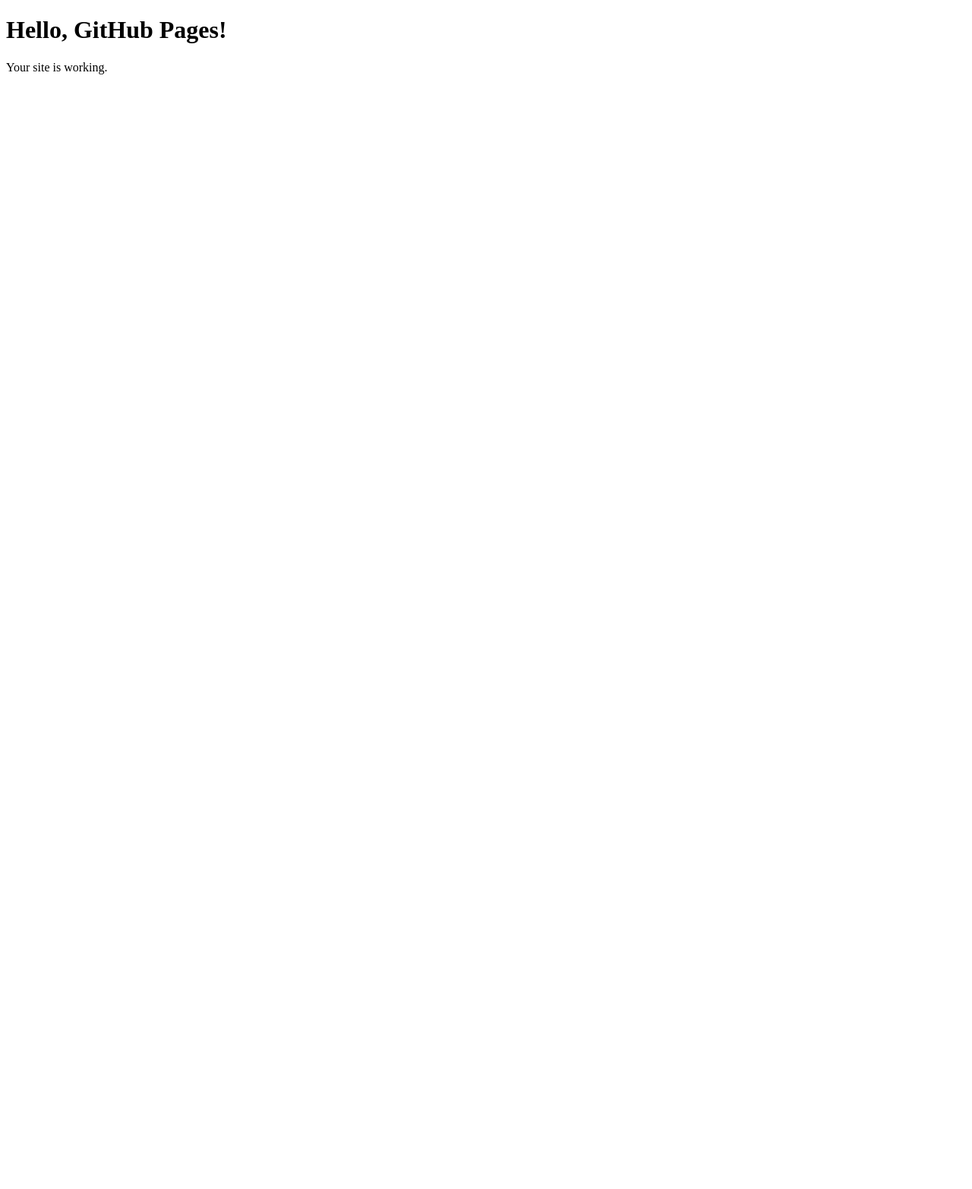
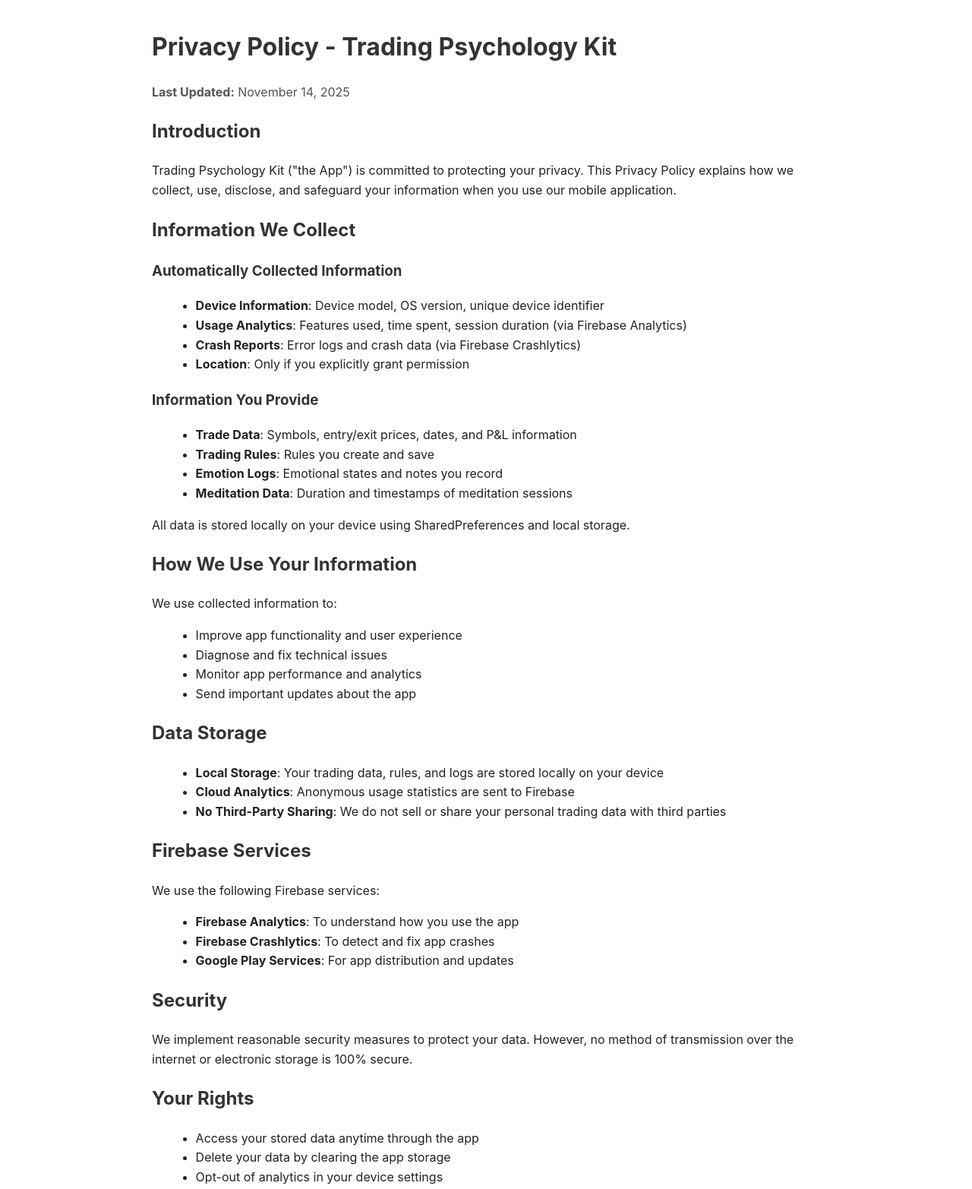
Before and after one commit to meandapps4u/my-android-app, a plain HTML site: page index.html in a window 1280 px wide. Shown: the top 1565 px of the page at 76% size. Before the commit the page ends 800 px from the top, so only its background shows below. Drawn offline with Linux system fonts and the light colour scheme.

Commit message:
Revise index.html for Privacy Policy update
Updated the HTML structure and content to reflect the Privacy Policy for the Trading Psychology Kit, including sections on data collection, usage, and user rights.

```diff
--- a/index.html
+++ b/index.html
@@ -1,10 +1,103 @@
-<!DOCTYPE html>
-<html>
+<!doctype html>
+<html lang="en">
 <head>
-    <title>My GitHub Pages Site</title>
+  <meta charset="utf-8" />
+  <meta name="viewport" content="width=device-width, initial-scale=1" />
+  <title>Privacy Policy - Trading Psychology Kit</title>
+  <style>
+    body { font-family: -apple-system, BlinkMacSystemFont, "Segoe UI", Roboto, "Helvetica Neue", Arial; max-width: 880px; margin: 36px auto; line-height: 1.6; color: #222; padding: 0 16px; }
+    h1,h2,h3 { color: #333; }
+    pre { background:#f6f8fa; padding:12px; overflow:auto }
+    code { background:#f6f8fa; padding:2px 6px; border-radius:4px }
+    ul { margin-left: 1.1rem }
+    .meta { color:#555; margin-bottom:18px }
+    footer { margin-top:36px; font-size:0.95rem; color:#555 }
+  </style>
 </head>
 <body>
-    <h1>Hello, GitHub Pages!</h1>
-    <p>Your site is working.</p>
+  <h1>Privacy Policy - Trading Psychology Kit</h1>
+  <p class="meta"><strong>Last Updated:</strong> November 14, 2025</p>
+
+  <h2>Introduction</h2>
+  <p>
+    Trading Psychology Kit ("the App") is committed to protecting your privacy. This Privacy Policy explains how we collect, use, disclose, and safeguard your information when you use our mobile application.
+  </p>
+
+  <h2>Information We Collect</h2>
+
+  <h3>Automatically Collected Information</h3>
+  <ul>
+    <li><strong>Device Information</strong>: Device model, OS version, unique device identifier</li>
+    <li><strong>Usage Analytics</strong>: Features used, time spent, session duration (via Firebase Analytics)</li>
+    <li><strong>Crash Reports</strong>: Error logs and crash data (via Firebase Crashlytics)</li>
+    <li><strong>Location</strong>: Only if you explicitly grant permission</li>
+  </ul>
+
+  <h3>Information You Provide</h3>
+  <ul>
+    <li><strong>Trade Data</strong>: Symbols, entry/exit prices, dates, and P&amp;L information</li>
+    <li><strong>Trading Rules</strong>: Rules you create and save</li>
+    <li><strong>Emotion Logs</strong>: Emotional states and notes you record</li>
+    <li><strong>Meditation Data</strong>: Duration and timestamps of meditation sessions</li>
+  </ul>
+
+  <p>All data is stored locally on your device using SharedPreferences and local storage.</p>
+
+  <h2>How We Use Your Information</h2>
+  <p>We use collected information to:</p>
+  <ul>
+    <li>Improve app functionality and user experience</li>
+    <li>Diagnose and fix technical issues</li>
+    <li>Monitor app performance and analytics</li>
+    <li>Send important updates about the app</li>
+  </ul>
+
+  <h2>Data Storage</h2>
+  <ul>
+    <li><strong>Local Storage</strong>: Your trading data, rules, and logs are stored locally on your device</li>
+    <li><strong>Cloud Analytics</strong>: Anonymous usage statistics are sent to Firebase</li>
+    <li><strong>No Third-Party Sharing</strong>: We do not sell or share your personal trading data with third parties</li>
+  </ul>
+
+  <h2>Firebase Services</h2>
+  <p>We use the following Firebase services:</p>
+  <ul>
+    <li><strong>Firebase Analytics</strong>: To understand how you use the app</li>
+    <li><strong>Firebase Crashlytics</strong>: To detect and fix app crashes</li>
+    <li><strong>Google Play Services</strong>: For app distribution and updates</li>
+  </ul>
+
+  <h2>Security</h2>
+  <p>We implement reasonable security measures to protect your data. However, no method of transmission over the internet or electronic storage is 100% secure.</p>
+
+  <h2>Your Rights</h2>
+  <ul>
+    <li>Access your stored data anytime through the app</li>
+    <li>Delete your data by clearing the app storage</li>
+    <li>Opt-out of analytics in your device settings</li>
+  </ul>
+
+  <h2>Changes to This Policy</h2>
+  <p>We may update this Privacy Policy periodically. We will notify you of any changes by posting the new Privacy Policy in the app.</p>
+
+  <h2>Contact Us</h2>
+  <p>If you have questions about this Privacy Policy, please contact us at:</p>
+  <p><strong>Email</strong>: <a href="mailto:your-support@example.com">your-support@example.com</a></p>
+
+  <hr />
+
+  <h3>For California Residents (CCPA)</h3>
+  <p>
+    You have the right to know what personal information is collected, used, shared or sold. You have the right to delete personal information collected from you and opt-out of the sale or sharing of your personal information. To exercise these rights, please contact us at the email address above.
+  </p>
+
+  <h3>For European Residents (GDPR)</h3>
+  <p>
+    You have the right to access, correct, or delete your personal data. You also have the right to data portability and to lodge a complaint with your local data protection authority.
+  </p>
+
+  <footer>
+    <p>Trading Psychology Kit &mdash; Privacy Policy</p>
+  </footer>
 </body>
 </html>
```
